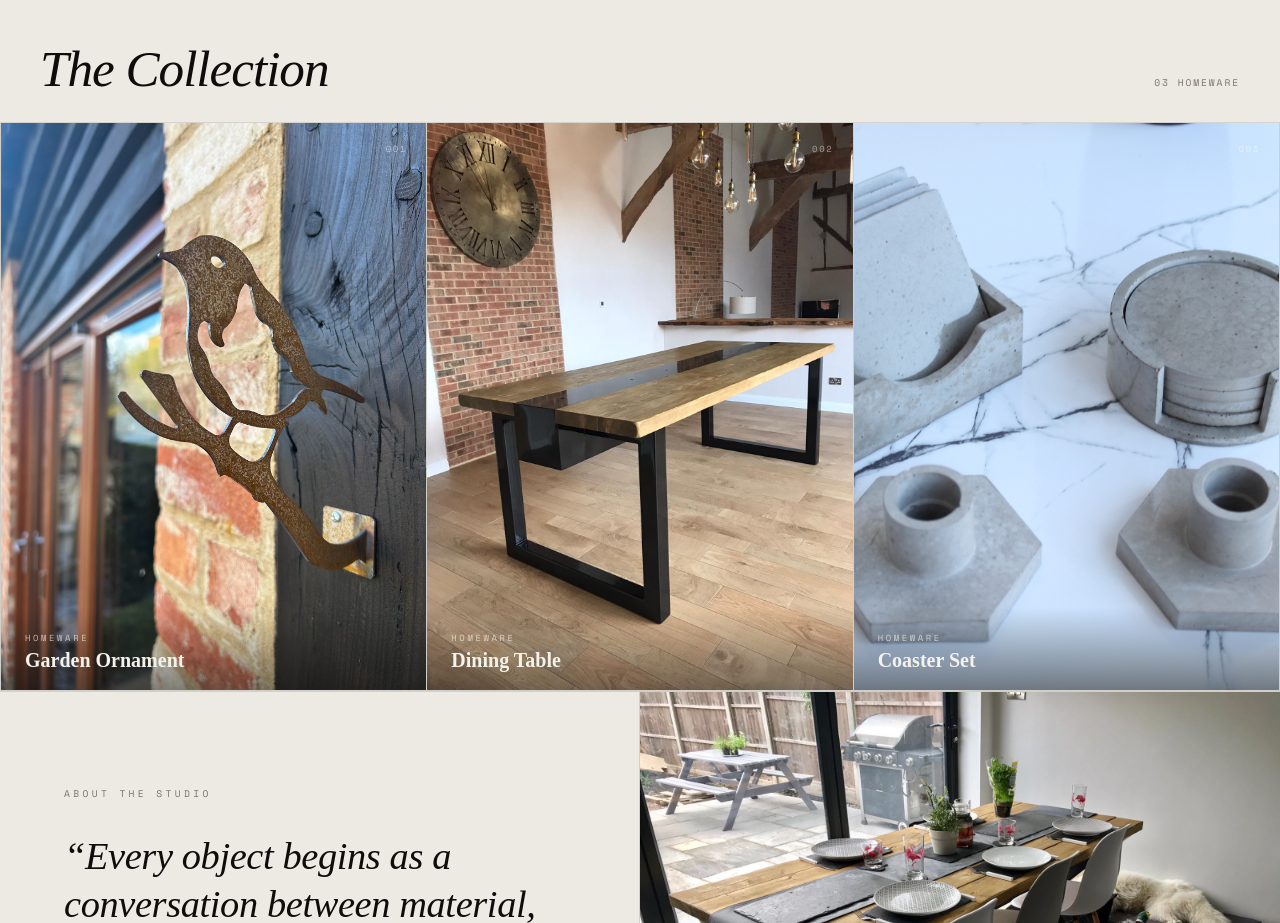
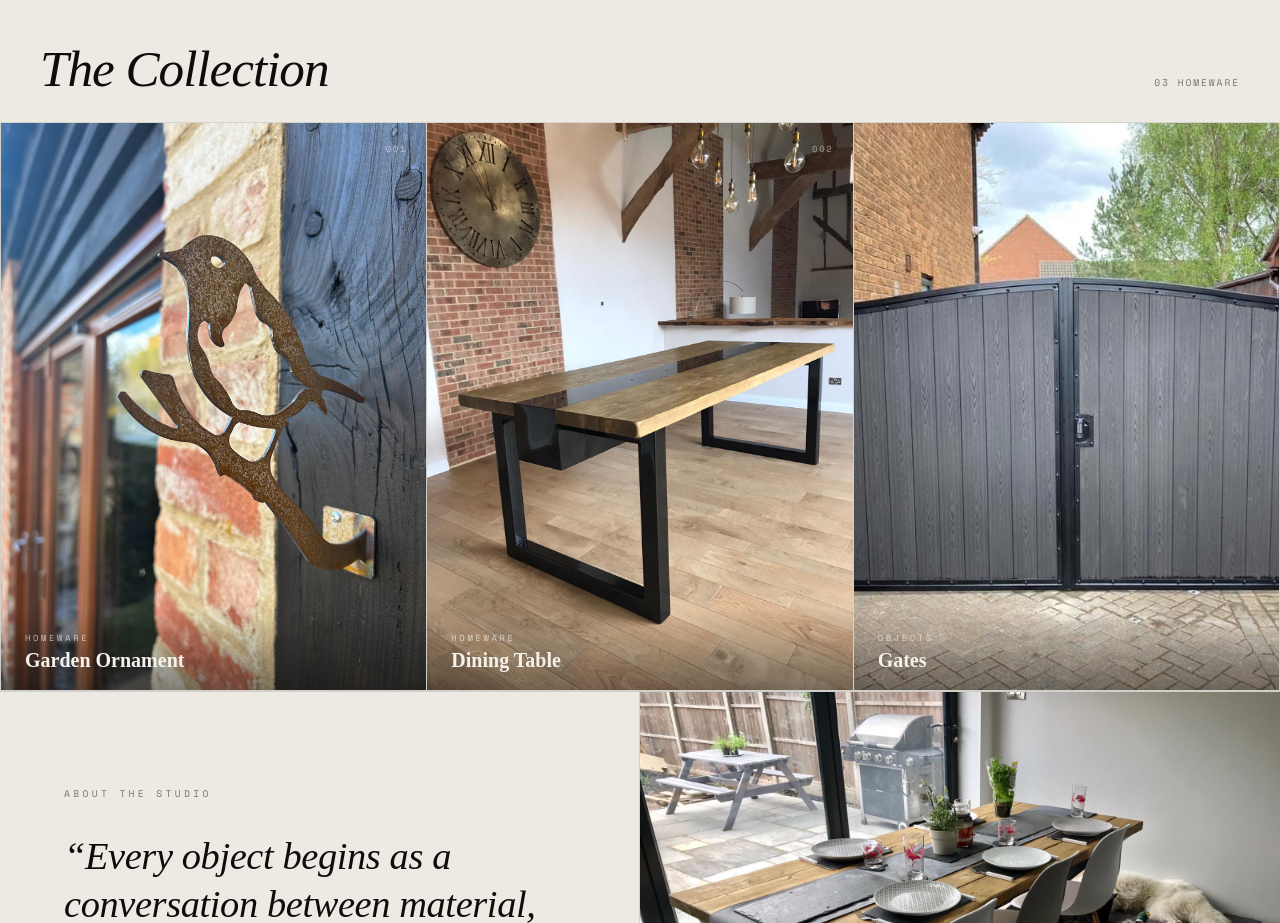
Before and after one commit to Otskey/anvil-shopify, a Next.js app in the folder web/: page / in a window 1280 px wide. Shown: the part 1900-2823 px from the top of the page. Built offline with nearby package versions, Linux system fonts and the light colour scheme; a web font is replaced by a local one.

Commit message:
Update product details and images in HomePage component

```diff
--- a/web/app/page.jsx
+++ b/web/app/page.jsx
@@ -339,19 +339,19 @@ export default function HomePage() {
 
           <div className="product-card">
             <Image className="img-primary"
-              src="/images/Homeware/coasterset.JPG"
-              alt="Coaster Set"
+              src="/images/Objects/accessgate3.JPG"
+              alt="Access Gate"
               fill
               sizes="(max-width: 600px) 100vw, (max-width: 900px) 50vw, 33vw" />
             <Image className="img-hover"
-              src="/images/Homeware/coasters.JPG"
-              alt="Coaster Set"
+              src="/images/Objects/gardengate3.JPG"
+              alt="Garden Gate"
               fill
               sizes="(max-width: 600px) 100vw, (max-width: 900px) 50vw, 33vw" />
             <span className="product-num">003</span>
             <div className="product-info">
-              <p className="product-category">Homeware</p>
-              <h3 className="product-name">Coaster Set</h3>
+              <p className="product-category">Objects</p>
+              <h3 className="product-name">Gates</h3>
             </div>
           </div>
 
```
Also changed, not shown: web/app/data/homeware.js (+0 -8 lines).
